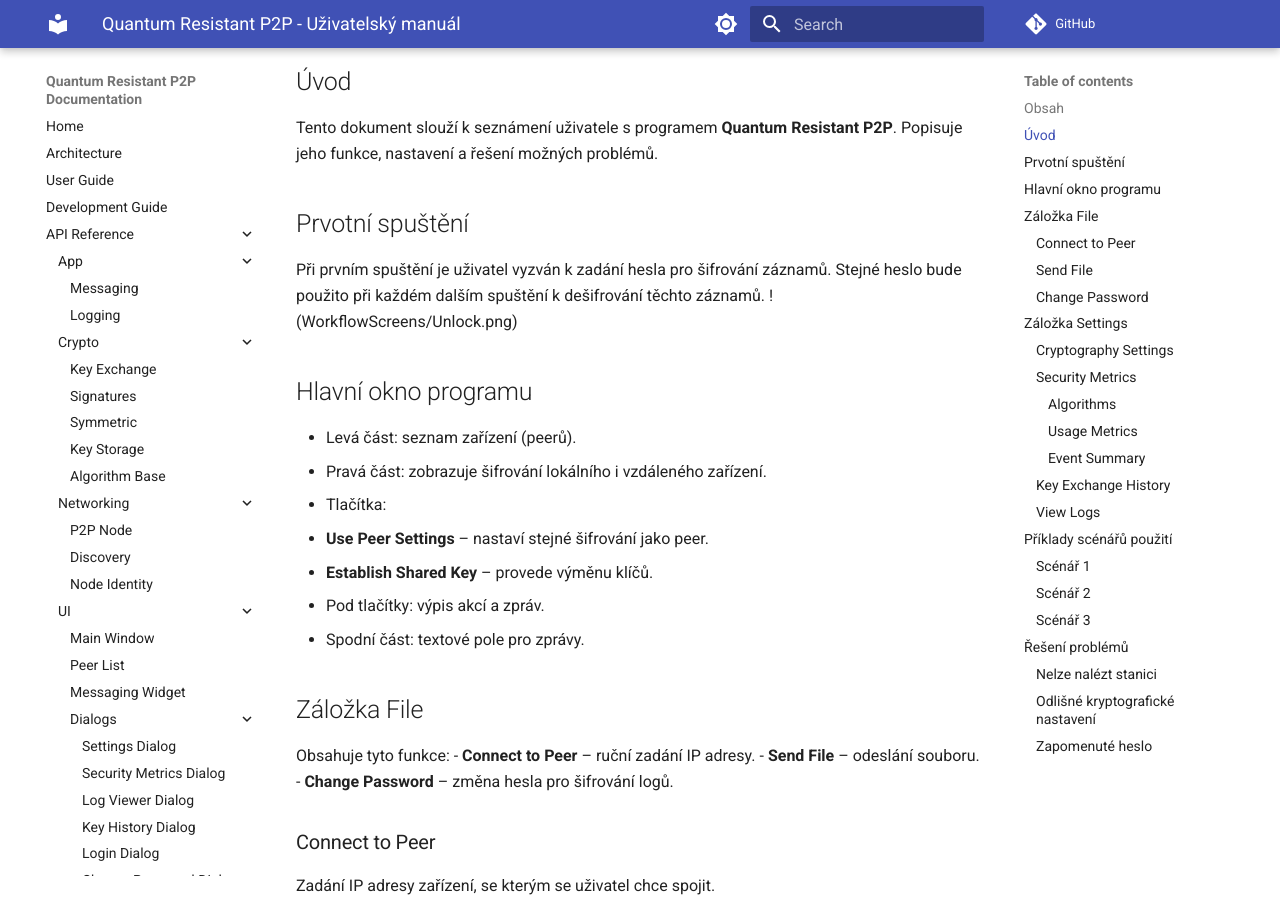
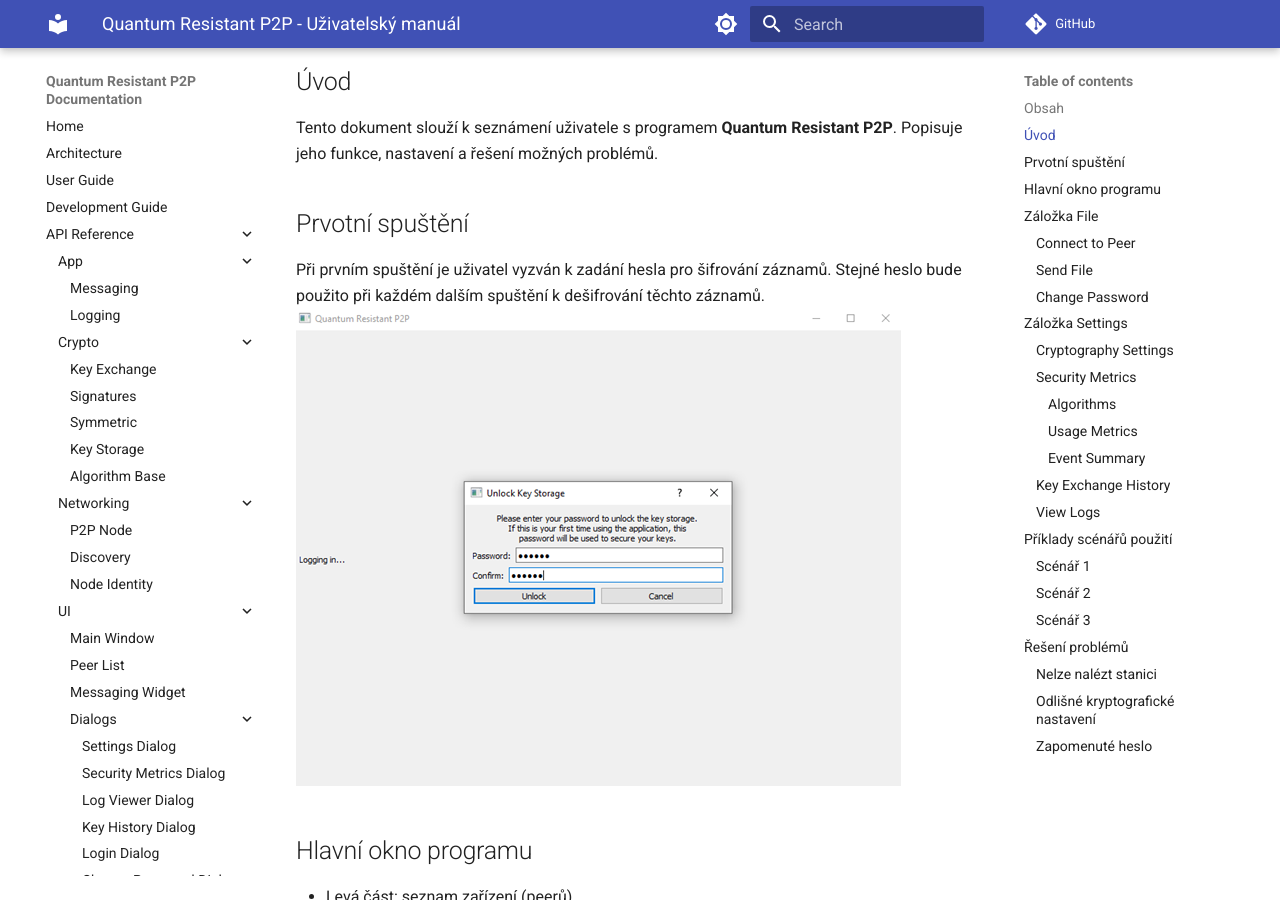
Before and after one commit to DivinityQQ/quantum-resistant-p2p, an MkDocs documentation site: the page built from docs/Workflow.md, in a window 1280 px wide and 900 px high, scrolled down 997 px. Built offline with MkDocs 1.6.1 and Material for MkDocs 9.7.7, drawn with Linux system fonts in a browser that asks for light colours; comment, search, counter and statistics services are not loaded.

Commit message:
Update Workflow.md

```diff
--- a/docs/Workflow.md
+++ b/docs/Workflow.md
@@ -35,7 +35,7 @@ Tento dokument slouží k seznámení uživatele s programem **Quantum Resistant
 ## Prvotní spuštění
 
 Při prvním spuštění je uživatel vyzván k zadání hesla pro šifrování záznamů. Stejné heslo bude použito při každém dalším spuštění k dešifrování těchto záznamů.
-!(WorkflowScreens/Unlock.png)
+![Prvotní Spuštění](WorkflowScreens/Unlock.png)
 ## Hlavní okno programu
 
 - Levá část: seznam zařízení (peerů).
```
